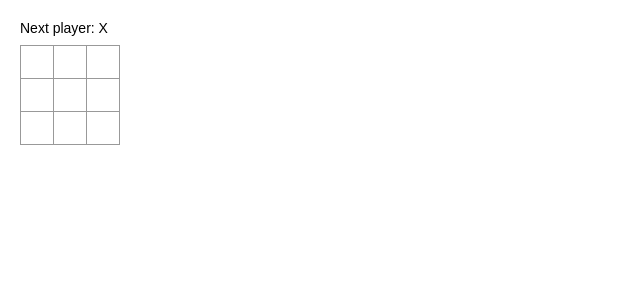
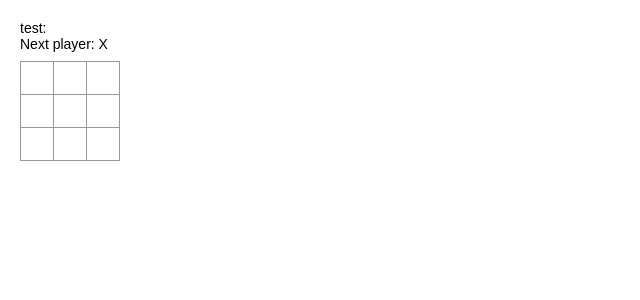
Before and after one commit to panachainy/react-tutorial, a React (Create React App) app: page / in a window 1280 px wide. Shown: the top 300 px of the page, without its empty margins (0-640 px from the left). Built offline with nearby package versions, Linux system fonts and the light colour scheme.

Commit message:
mv state game to board

```diff
--- a/src/index.js
+++ b/src/index.jsx
@@ -4,13 +4,35 @@ import "./index.css";
 
 class Square extends React.Component {
   render() {
-    return <button className="square">{/* TODO */}</button>;
+    return (
+      <button className="square" onClick={() => this.props.onClick()}>
+        {this.props.value}
+      </button>
+    );
   }
 }
 
 class Board extends React.Component {
+  constructor(props) {
+    super(props);
+    this.state = {
+      squares: Array(9).fill(null),
+    };
+  }
+
+  handleClick(i) {
+    const squares = this.state.squares.slice();
+    squares[i] = "X";
+    this.setState({ squares: squares });
+  }
+
   renderSquare(i) {
-    return <Square />;
+    return (
+      <Square
+        value={this.state.squares[i]}
+        onClick={() => this.handleClick(i)}
+      />
+    );
   }
 
   render() {
@@ -18,6 +40,7 @@ class Board extends React.Component {
 
     return (
       <div>
+        <div>test: {this.state.squares}</div>
         <div className="status">{status}</div>
         <div className="board-row">
           {this.renderSquare(0)}
```
